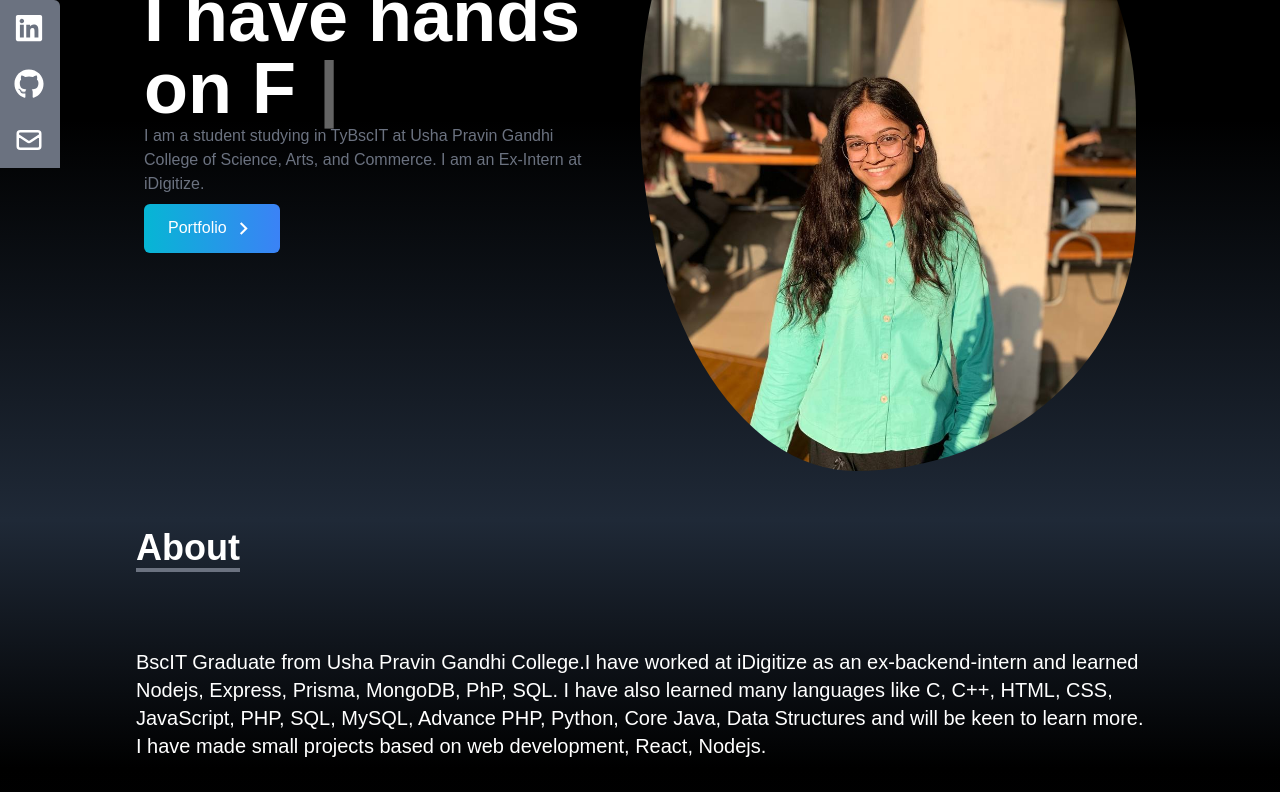
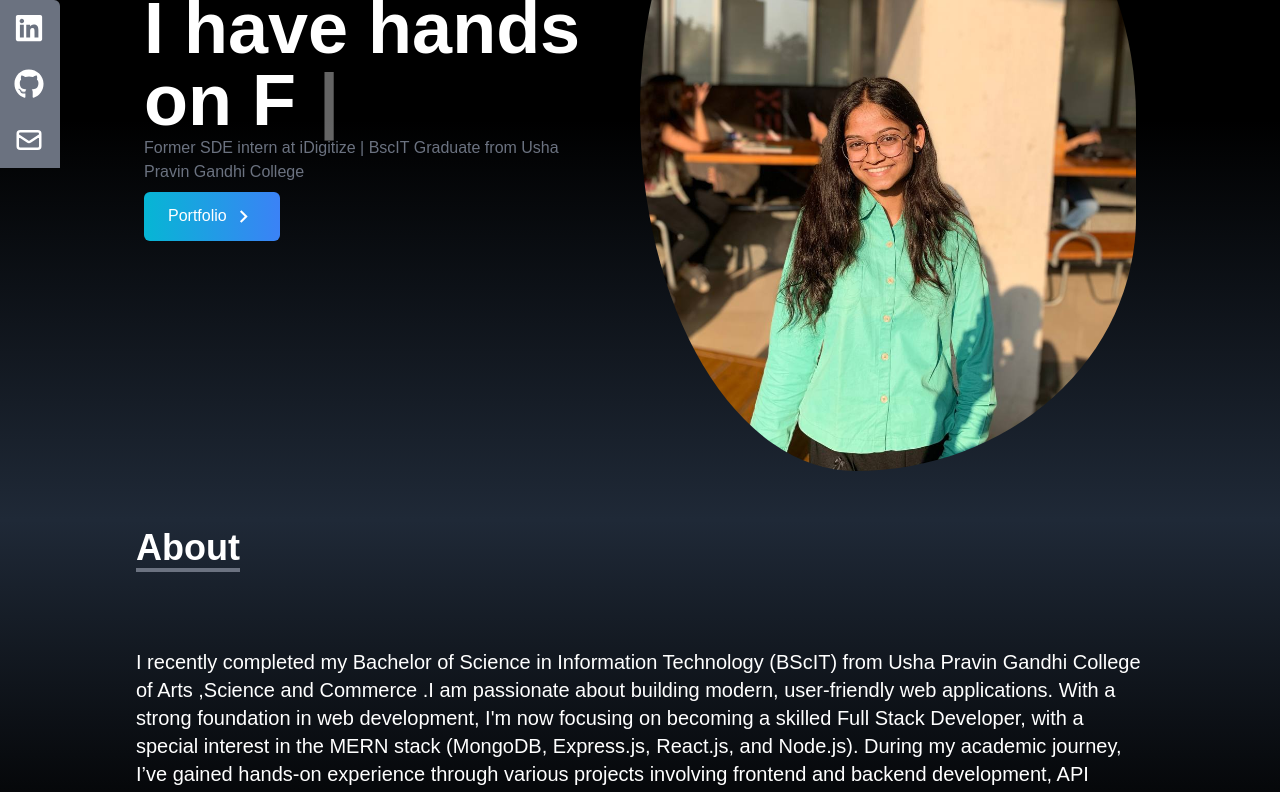
Before and after one commit to RiyaDharsandiya/portfolio, a React (Create React App) app: page / in a window 1280 px wide. Shown: the part 280-1072 px from the top of the page. Built offline with nearby package versions, Linux system fonts and the light colour scheme.

Commit message:
Initial commit

```diff
--- a/src/assets/components/About.jsx
+++ b/src/assets/components/About.jsx
@@ -31,7 +31,8 @@ const About = () => {
                     <p className='text-4xl font-bold inline overflow-hidden border-b-4 border-gray-500 animate-about'>About</p>
                 </div>
                 <motion.p initial={{ opacity: 0, y: 20 }} animate={inView ? { opacity: 1, y: 0 } : {}} transition={{ duration: 0.5 }} className='text-xl mt-20 animate-about'>
-                 BscIT Graduate from Usha Pravin Gandhi College.I have worked at iDigitize as an ex-backend-intern and learned Nodejs, Express, Prisma, MongoDB, PhP, SQL. I have also learned many languages like C, C++, HTML, CSS, JavaScript, PHP, SQL, MySQL, Advance PHP, Python, Core Java, Data Structures and will be keen to learn more. I have made small projects based on web development, React, Nodejs.
+                I recently completed my Bachelor of Science in Information Technology (BScIT) from Usha Pravin Gandhi College of Arts ,Science and Commerce .I am passionate about building modern, user-friendly web applications. With a strong foundation in web development, I'm now focusing on becoming a skilled Full Stack Developer, with a special interest in the MERN stack (MongoDB, Express.js, React.js, and Node.js).
+                During my academic journey, I’ve gained hands-on experience through various projects involving frontend and backend development, API integration, database management, and responsive design. I enjoy solving problems, learning new technologies, and creating seamless digital experiences.
                 </motion.p>
             </div>
         </div>
--- a/src/assets/components/Home.jsx
+++ b/src/assets/components/Home.jsx
@@ -48,7 +48,7 @@ const Home = () => {
                         I have hands on {text} <Cursor cursorStyle='|' />
                     </h2>
                     <p className='text-gray-500 y-4 max-w-md'>
-                        I am a student studying in TyBscIT at Usha Pravin Gandhi College of Science, Arts, and Commerce. I am an Ex-Intern at iDigitize.
+                    Former SDE intern at iDigitize | BscIT Graduate from Usha Pravin Gandhi College
                     </p>
                     <div>
                         <Link to="portfolio" smooth duration={500} className=' group text-white w-fit px-6 py-3 my-2  flex items-center rounded-md bg-gradient-to-r from-cyan-500 to-blue-500 cursor-pointer hover:scale-105 duration-200'>
```
